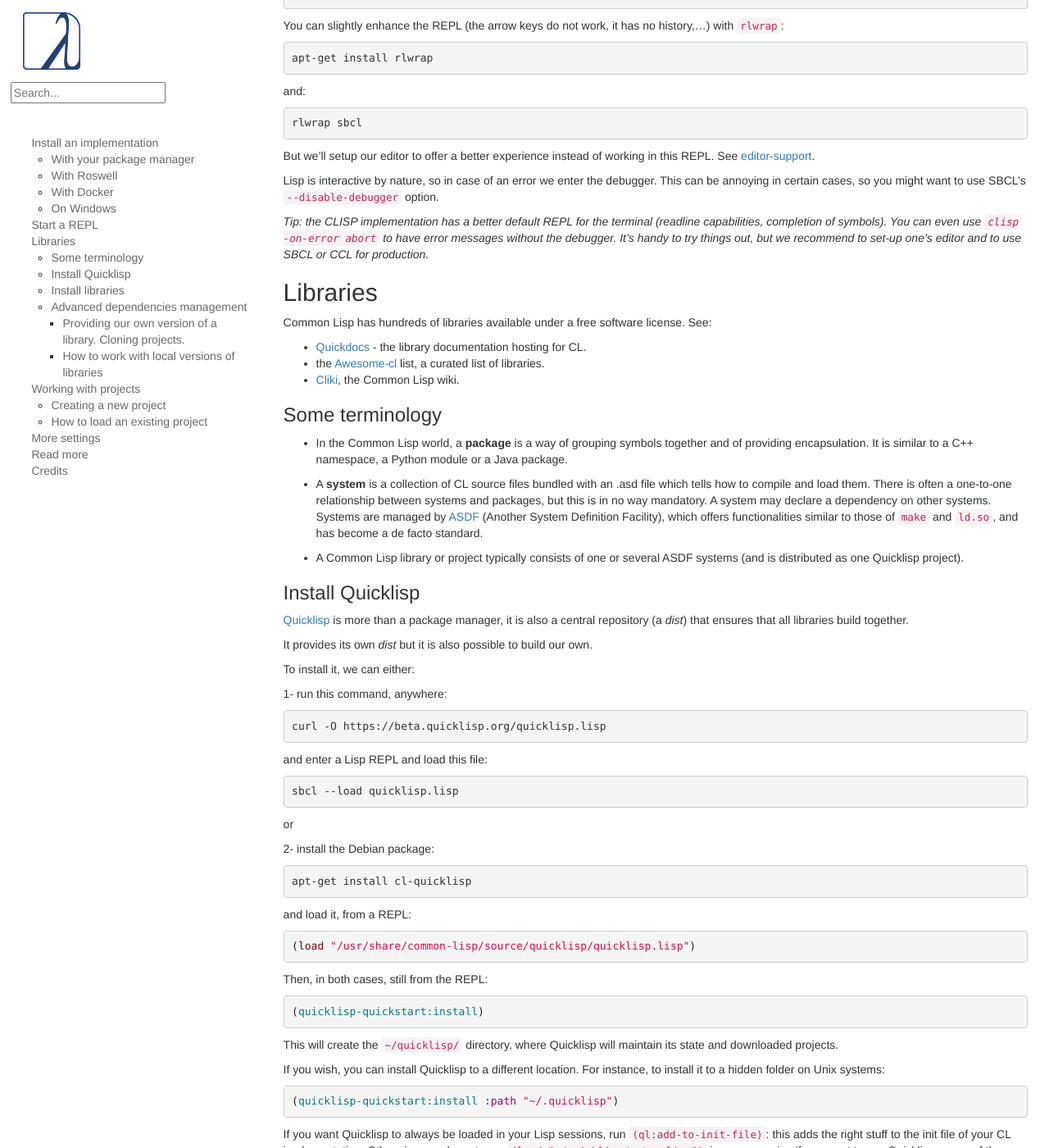
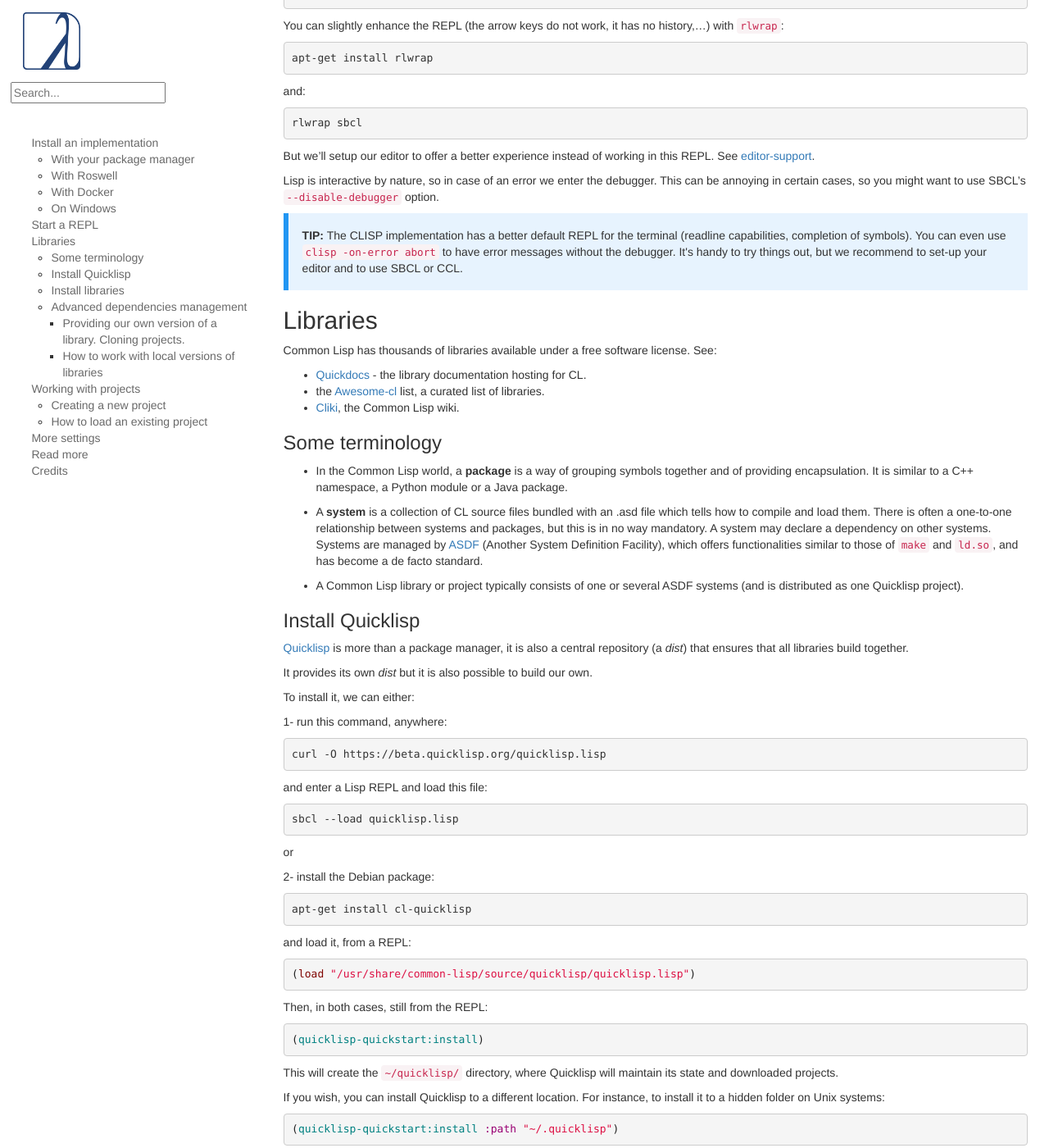
Before and after one commit to LispCookbook/cl-cookbook, a Jekyll site: the page built from getting-started.md, in a window 1280 px wide and 1400 px high, scrolled down 1915 px. Shown: the whole window at 82% size. Built offline with Jekyll 4.4.1, drawn with Linux system fonts in a browser that asks for light colours; some of the changed text lies outside the part shown.

Commit message:
CSS: add colored info boxes

```diff
--- a/assets/style.scss
+++ b/assets/style.scss
@@ -173,3 +173,31 @@
 ul ul ul{
     margin-left:-26px;
 }
+
+// Alert / Info boxes
+
+.info-box {
+    // note: if element is inside a <p> then bootstrap adds 10px padding to the bottom.
+    padding: 17px;
+}
+
+.danger {
+  background-color: #ffdddd;
+  border-left: 6px solid #f44336;
+}
+
+.success {
+  background-color: #ddffdd;
+  border-left: 6px solid #4CAF50;
+}
+
+.info {
+  background-color: #e7f3fe;
+  border-left: 6px solid #2196F3;
+}
+
+
+.warning {
+  background-color: #ffffcc;
+  border-left: 6px solid #ffeb3b;
+}
--- a/getting-started.md
+++ b/getting-started.md
@@ -139,16 +139,18 @@
 debugger. This can be annoying in certain cases, so you might want to
 use SBCL's `--disable-debugger` option.
 
-_Tip: the CLISP implementation has a better default REPL for the
+<div class="info" style="background-color: #e7f3fe; border-left: 6px solid #2196F3; padding: 17px;">
+<!-- if inside a <p> then bootstrap adds 10px padding to the bottom -->
+<strong>TIP:</strong> The CLISP implementation has a better default REPL for the
 terminal (readline capabilities, completion of symbols). You can even
-use `clisp -on-error abort` to have error messages without the
+use <code>clisp -on-error abort</code> to have error messages without the
 debugger. It's handy to try things out, but we recommend to set-up
-one's editor and to use SBCL or CCL for production._
-
+your editor and to use SBCL or CCL.
+</div>
 
 ## Libraries
 
-Common Lisp has hundreds of libraries available under a free software license. See:
+Common Lisp has thousands of libraries available under a free software license. See:
 
 * [Quickdocs](http://quickdocs.org/) - the library documentation hosting for CL.
 * the [Awesome-cl](https://github.com/CodyReichert/awesome-cl) list, a
@@ -430,9 +432,12 @@
 
     (setf *print-case* :downcase)
 
-Beware that this might break some packages like
-[Mito](https://github.com/fukamachi/mito/issues/45).  Avoid doing this in
-production.
+<div class="info-box warning">
+<!-- if inside a <p> then bootstrap adds 10px padding to the bottom -->
+<strong>Warning:</strong> This might break the behaviour of some packages like it happened with
+<a href="https://github.com/fukamachi/mito/issues/45">Mito</a>.
+Avoid doing this in production.
+</div>
 
 
 ## Read more
```
Also changed, not shown: lispworks.md (+1 -1 lines).
